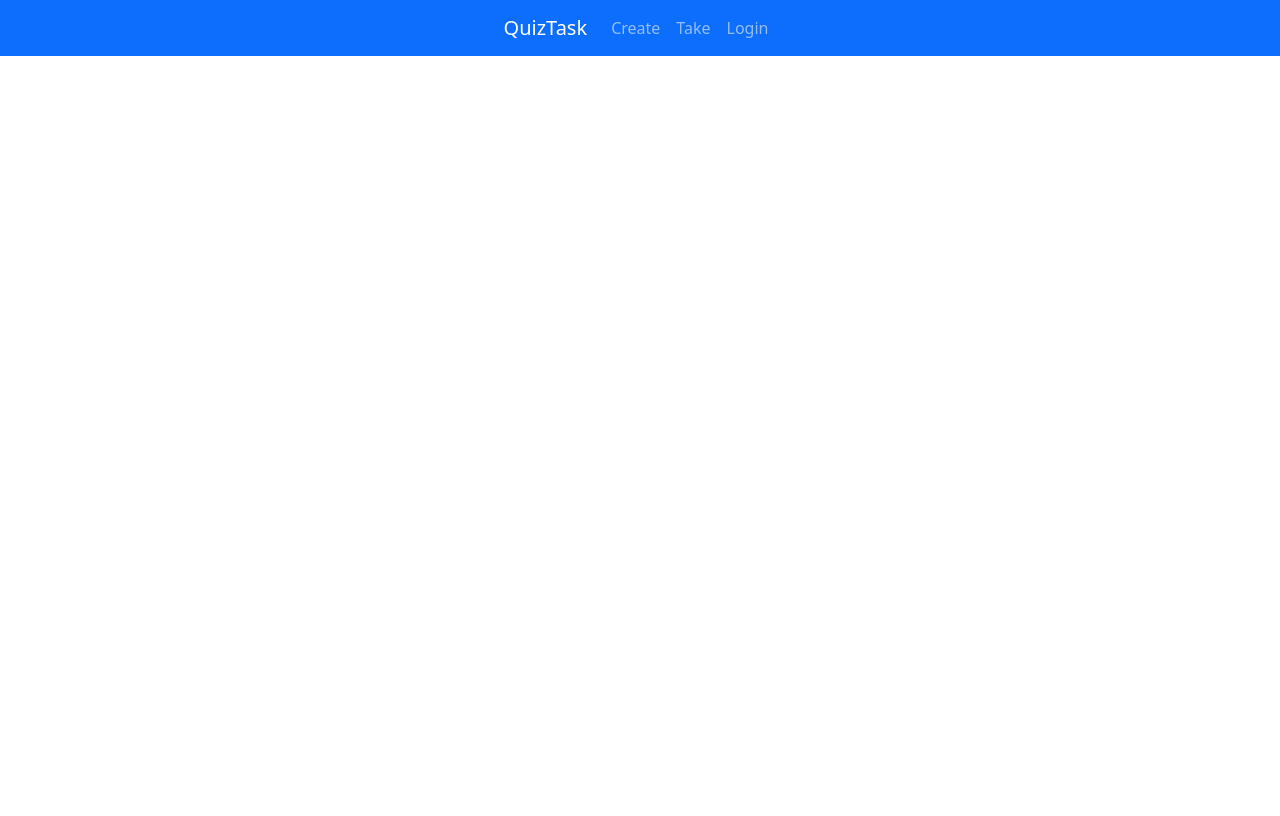
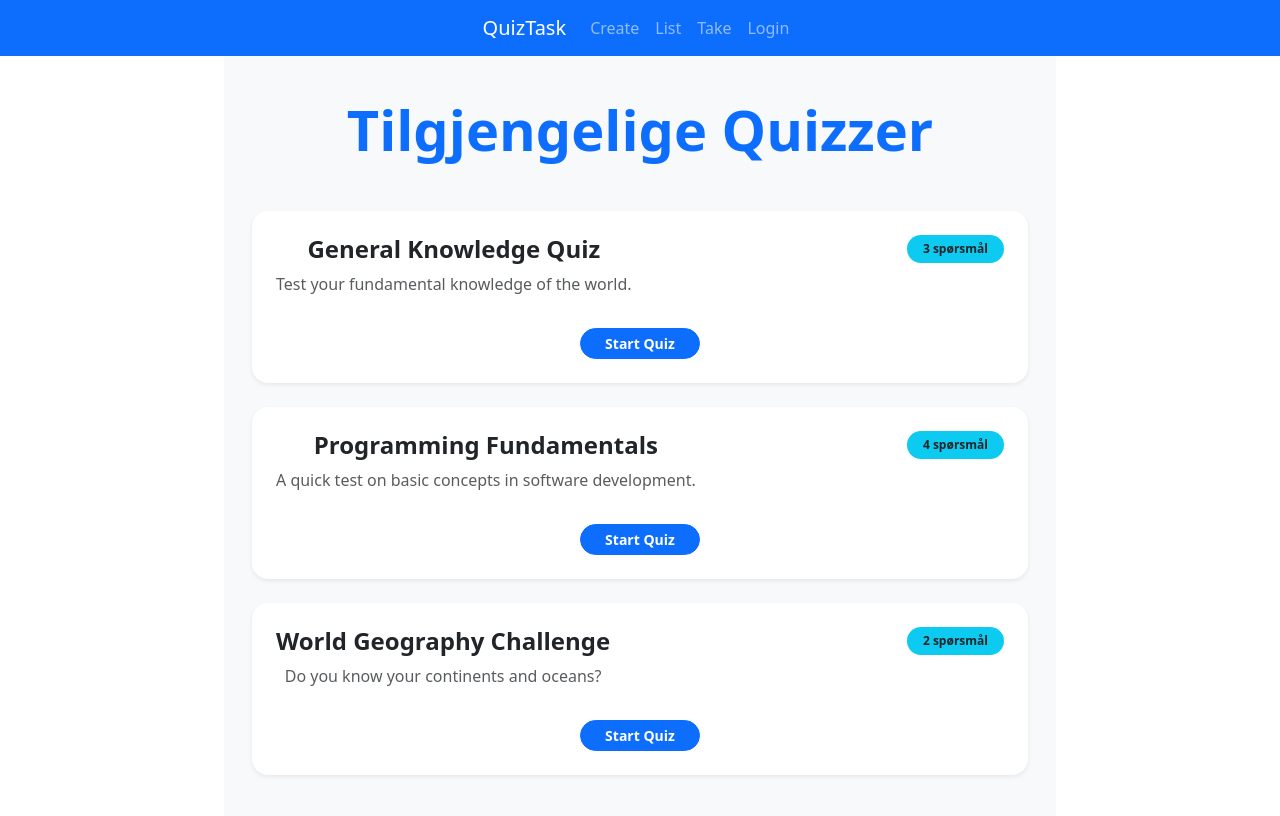
Before and after one commit to cobra4001/Quiz-nettside, a React (Vite) app in the folder QuizApp/: page /QuizList in a window 1280 px wide. Shown: the top 816 px of the page. Built offline with nearby package versions, Linux system fonts and the light colour scheme; no server answers.

Commit message:
klargøring af logik for dynamisk quizgrid

```diff
--- a/QuizApp/src/App.tsx
+++ b/QuizApp/src/App.tsx
@@ -7,6 +7,7 @@ import QuizCreationPage from './pages/quiz/QuizCreatePage'
 import LoginPage from './pages/login/LoginPage'
 import QuizTakingPage from './pages/quiz/QuizTakingPage'
 import UserCreationPage from './pages/user/UserCreationPage'
+import QuizList from './pages/quiz/QuizList'
 import './App.css'
 
 const App: React.FC = () => {
@@ -19,6 +20,7 @@ const App: React.FC = () => {
           <Routes>
             <Route path="/LoginPage" element={<LoginPage />} />
             <Route path="/HomePage" element={<HomePage />} />
+            <Route path="/QuizList" element={<QuizList />} />
             <Route path="/QuizTakingPage" element={<QuizTakingPage />} />
             <Route path="/quizcreate" element={<QuizCreationPage />} />
             <Route path="/CreateUser" element={<UserCreationPage />} />
--- a/QuizApp/src/pages/quiz/QuizData.ts
+++ b/QuizApp/src/pages/quiz/QuizData.ts
@@ -1,7 +1,10 @@
 import type { IQuiz } from '../../types/quiz';
 
-export const QuizTestData: IQuiz = {
-    title: "General Knowledge Quiz", // Tittel på quizen
+export const AllQuizzes: IQuiz[] = [
+    {
+        id: 1,
+        title: "General Knowledge Quiz",
+        description: "Test your fundamental knowledge of the world.",
         questions: [
             {
                 id: 1,
@@ -25,6 +28,99 @@ export const QuizTestData: IQuiz = {
                     { id: 4, text: "Saturn", isCorrect: false },
                 ],
             },
+            {
+                id: 3,
+                questionText: "In which year did the Titanic sink?",
+                points: 5,
+                answerOptions: [
+                    { id: 1, text: "1910", isCorrect: false },
+                    { id: 2, text: "1912", isCorrect: true },
+                    { id: 3, text: "1914", isCorrect: false },
+                    { id: 4, text: "1916", isCorrect: false },
                 ],
-    anwserOptions: []
+            },
+        ],
+    },
+    {
+        id: 2,
+        title: "Programming Fundamentals",
+        description: "A quick test on basic concepts in software development.",
+        questions: [
+            {
+                id: 1,
+                questionText: "What does 'OOP' stand for?",
+                points: 10,
+                answerOptions: [
+                    { id: 1, text: "Object-Oriented Programming", isCorrect: true },
+                    { id: 2, text: "Optimal Output Protocol", isCorrect: false },
+                    { id: 3, text: "Online Order Placement", isCorrect: false },
+                ],
+            },
+            {
+                id: 2,
+                questionText: "Which language runs in a web browser?",
+                points: 10,
+                answerOptions: [
+                    { id: 1, text: "Python", isCorrect: false },
+                    { id: 2, text: "Java", isCorrect: false },
+                    { id: 3, text: "JavaScript", isCorrect: true },
+                ],
+            },
+            {
+                id: 3,
+                questionText: "What is the main purpose of a database?",
+                points: 15,
+                answerOptions: [
+                    { id: 1, text: "Store and retrieve data efficiently", isCorrect: true },
+                    { id: 2, text: "Create user interfaces", isCorrect: false },
+                    { id: 3, text: "Compile source code", isCorrect: false },
+                ],
+            },
+            {
+                id: 4,
+                questionText: "What is a React Hook?",
+                points: 15,
+                answerOptions: [
+                    { id: 1, text: "A lifecycle method", isCorrect: false },
+                    { id: 2, text: "A function that lets you use state and other React features in functional components", isCorrect: true },
+                    { id: 3, text: "A component decorator", isCorrect: false },
+                ],
+            },
+        ],
+    },
+    {
+        id: 3,
+        title: "World Geography Challenge",
+        description: "Do you know your continents and oceans?",
+        questions: [
+            {
+                id: 1,
+                questionText: "Largest country by area?",
+                points: 10,
+                answerOptions: [
+                    { id: 1, text: "Canada", isCorrect: false },
+                    { id: 2, text: "China", isCorrect: false },
+                    { id: 3, text: "Russia", isCorrect: true },
+                    { id: 4, text: "USA", isCorrect: false },
+                ],
+            },
+            {
+                id: 2,
+                questionText: "Highest mountain peak?",
+                points: 10,
+                answerOptions: [
+                    { id: 1, text: "Mount Everest", isCorrect: true },
+                    { id: 2, text: "K2", isCorrect: false },
+                    { id: 3, text: "Mount Fuji", isCorrect: false },
+                ],
+            },
+        ],
+    },
+];
+
+// Re-eksporterer den første quizen for kompatibilitet med andre komponenter
+export const QuizTestData = AllQuizzes[0];
+
+export const getQuizById = (id: number): IQuiz | undefined => {
+    return AllQuizzes.find(quiz => quiz.id === id);
 };
--- a/QuizApp/src/pages/quiz/QuizList.tsx
+++ b/QuizApp/src/pages/quiz/QuizList.tsx
@@ -0,0 +1,81 @@
+import React from 'react';
+import type { IQuiz } from '../../types/quiz';
+import { AllQuizzes } from './QuizData';
+
+/**
+ * QuizList-komponenten viser en dynamisk liste over alle tilgjengelige quizzer.
+ * Den bruker Bootstrap 5 for et responsivt og tiltalende design.
+ */
+const QuizList: React.FC = () => {
+    // Bruker mock-data fra AllQuizzes
+    const quizzes: IQuiz[] = AllQuizzes;
+
+    return (
+        // Bootstrap: Sentrerer innholdet vertikalt og horisontalt
+        <div className="d-flex justify-content-center min-vh-100 bg-light p-3">
+            <div className="container py-5" style={{ maxWidth: "800px" }}>
+                <h1 className="text-center fw-bold text-primary mb-5 display-4">
+                    Tilgjengelige Quizzer
+                </h1>
+
+                {quizzes.length === 0 ? (
+                    <div className="alert alert-info text-center" role="alert">
+                        Ingen quizzer funnet. Legg til nye quizzer for å starte!
+                    </div>
+                ) : (
+                    // Viser quizer i et responsivt grid med rader
+                    <div className="row row-cols-1 g-4">
+                        {quizzes.map((quiz) => (
+                            <div className="col" key={quiz.id}>
+                                <div
+                                    className="card shadow-sm h-100 border-0 p-3 p-md-4 bg-white hover-zoom"
+                                    // Simulerer klikkbarhet (i en ekte app ville dette vært en lenke)
+                                    onClick={() => console.log(`Starter Quiz ID: ${quiz.id}`)}
+                                    style={{
+                                        cursor: 'pointer',
+                                        transition: 'transform 0.2s ease, box-shadow 0.2s ease',
+                                        borderRadius: '1rem'
+                                    }}
+                                >
+                                    <div className="d-flex justify-content-between align-items-start">
+                                        <div>
+                                            {/* Quiz Tittel */}
+                                            <h2 className="card-title fw-bolder fs-4 text-dark mb-2">{quiz.title}</h2>
+                                            {/* Beskrivelse */}
+                                            <p className="card-text text-muted mb-3">{quiz.description}</p>
+                                        </div>
+                                        {/* Ikon/Antall spørsmål */}
+                                        <div className="text-end ms-3">
+                                            <span className="badge bg-info text-dark rounded-pill py-2 px-3 fw-bold">
+                                                {quiz.questions.length} spørsmål
+                                            </span>
+                                        </div>
+                                    </div>
+
+                                    <div className="mt-3">
+                                        <button className="btn btn-sm btn-primary fw-bold rounded-pill px-4">
+                                            Start Quiz
+                                        </button>
+                                    </div>
+                                </div>
+                            </div>
+                        ))}
+                    </div>
+                )}
+
+                {/* Custom CSS for hover-effekt, da Bootstrap ikke har en standard klasse for dette */}
+                <style>{`
+                    .hover-zoom:hover {
+                        transform: translateY(-5px);
+                        box-shadow: 0 0.5rem 1rem rgba(0,0,0,.15)!important; /* Mindre skygge */
+                    }
+                    .hover-zoom {
+                         transform: translateY(0);
+                    }
+                `}</style>
+            </div>
+        </div>
+    );
+};
+
+export default QuizList;
--- a/QuizApp/src/pages/quiz/QuizService.tsx
+++ b/QuizApp/src/pages/quiz/QuizService.tsx
@@ -20,6 +20,11 @@ export const fetchQuizzes = async () => {
     return handleResponse(response);
 };
 
+export const fetchQuizById = async (id: number) => {
+    const response = await fetch(`${API_URL}/api/quizapi/${id}`);
+    return handleResponse(response);
+}
+
 export const createQuiz = async (quiz: any) => {
     const response = await fetch(`${API_URL}/api/quizapi/create`, {
         method: 'POST',
--- a/QuizApp/src/shared/NavBar.tsx
+++ b/QuizApp/src/shared/NavBar.tsx
@@ -10,6 +10,7 @@ const NavBar: React.FC = () => {
         <Navbar.Toggle aria-controls="basic-navbar-nav" />
         <Navbar.Collapse id="basic-navbar-nav">
             <Nav.Link href="/quizcreate">Create</Nav.Link>
+            <Nav.Link href="/QuizList">List</Nav.Link>
             <Nav.Link href="/QuizTakingPage">Take</Nav.Link>
             <Nav.Link href="/LoginPage">Login</Nav.Link>
         </Navbar.Collapse>
--- a/QuizApp/src/types/quiz.tsx
+++ b/QuizApp/src/types/quiz.tsx
@@ -1,7 +1,8 @@
 export interface IQuiz {
+    id: number;
     title: string;
     questions: IQuestion[];
-    anwserOptions: IAnswerOption[];
+    description: string;
 }
 
 export interface IAnswerOption {
```
Lines whose indentation alone changed are shown as unchanged.
